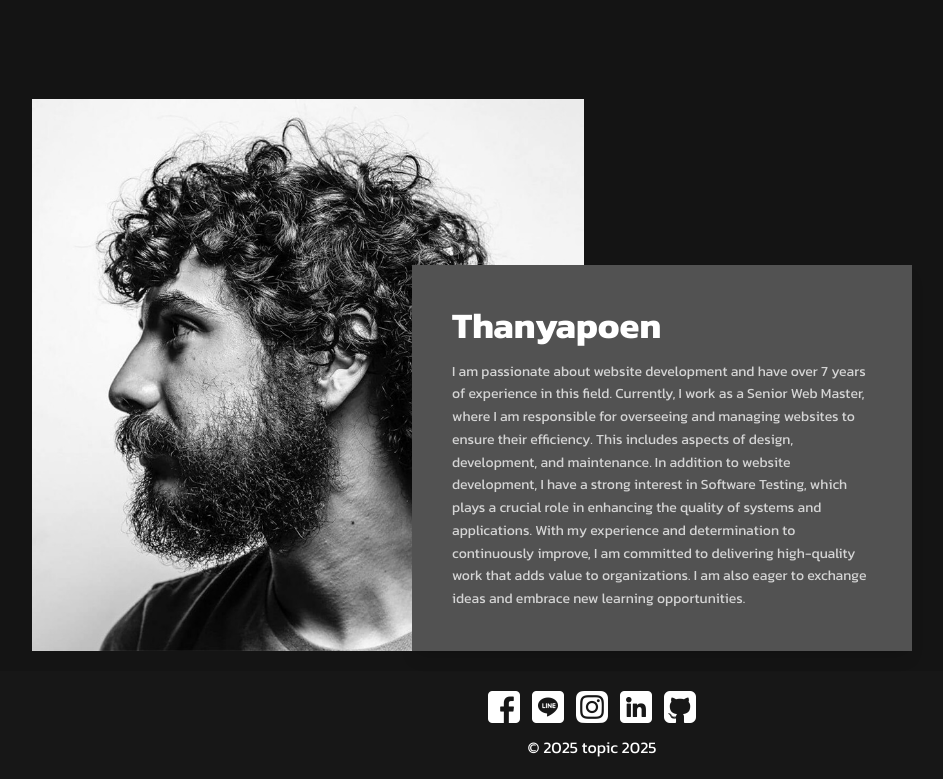
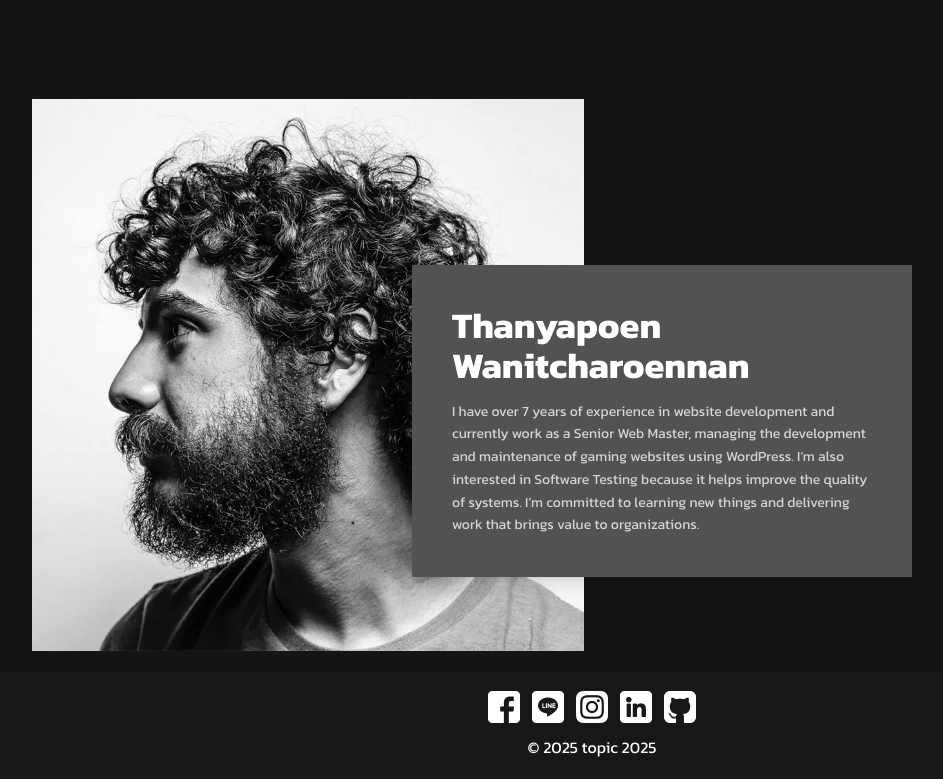
Before and after one commit to TopPic/resume, a Next.js app: page / in a window 1280 px wide. Shown: the part 1461-2240 px from the top of the page, without its empty margins (48-991 px from the left). Built offline with nearby package versions, Linux system fonts and the light colour scheme.

Commit message:
edit name

```diff
--- a/package.json
+++ b/package.json
@@ -12,6 +12,7 @@
     "@studio-freight/lenis": "^1.0.42",
     "aos": "^2.3.4",
     "gsap": "^3.12.7",
+    "lenis": "^1.1.20",
     "next": "^15.1.5",
     "react": "^19.0.0",
     "react-dom": "^19.0.0",
--- a/src/app/page.jsx
+++ b/src/app/page.jsx
@@ -1,71 +1,65 @@
-'use client';
+"use client";
 import React, { useState, useEffect } from "react";
 import Image from "next/image";
-import { pp, job, Sailian } from "./component/sweetalert"
-import styles from "./styles/Title.module.css"
-import { gsap } from 'gsap';
-import { ScrollTrigger } from 'gsap/ScrollTrigger';
-import SplitType from 'split-type';
-import Lenis from '@studio-freight/lenis';
+import { pp, job, Sailian } from "./component/sweetalert";
+import styles from "./styles/Title.module.css";
+import { gsap } from "gsap";
+import { ScrollTrigger } from "gsap/ScrollTrigger";
+import SplitType from "split-type";
+import Lenis from "@studio-freight/lenis";
 import AOS from "aos";
 import "aos/dist/aos.css"; //
 
-
 export default function Home() {
-
-
-
   useEffect(() => {
-
     AOS.init({
       // duration: 1000, // ความเร็วของอนิเมชัน (ในหน่วย ms)
-      once: false,     // ให้อนิเมชันทำงานครั้งเดียว (true) หรือทำซ้ำ (false)
+      once: false, // ให้อนิเมชันทำงานครั้งเดียว (true) หรือทำซ้ำ (false)
     });
 
+    gsap.registerPlugin(ScrollTrigger);
 
-    gsap.registerPlugin(ScrollTrigger)
-
-    const splitTypes = document.querySelectorAll('.reveal-type')
+    const splitTypes = document.querySelectorAll(".reveal-type");
 
     splitTypes.forEach((char, i) => {
+      const bg = char.dataset.bgColor;
+      const fg = char.dataset.fgColor;
 
-      const bg = char.dataset.bgColor
-      const fg = char.dataset.fgColor
+      const text = new SplitType(char, { types: "chars" });
 
-      const text = new SplitType(char, { types: 'chars' })
-
-      gsap.fromTo(text.chars,
+      gsap.fromTo(
+        text.chars,
         {
-          color: fg,  // เปลี่ยนเป็นสี foreground ก่อน
+          color: fg, // เปลี่ยนเป็นสี foreground ก่อน
         },
         {
-          color: bg,  // แล้วเปลี่ยนเป็นสีพื้นหลัง
+          color: bg, // แล้วเปลี่ยนเป็นสีพื้นหลัง
           duration: 0.3,
           stagger: 0.02,
           scrollTrigger: {
             trigger: char,
-            start: 'top 80%',
-            end: 'top 20%',
+            start: "top 80%",
+            end: "top 20%",
             scrub: true,
             markers: false,
-            toggleActions: 'play play reverse reverse'
-          }
-        })
-    })
+            toggleActions: "play play reverse reverse",
+          },
+        }
+      );
+    });
 
+    const lenis = new Lenis();
 
-    const lenis = new Lenis()
-
-    lenis.on('scroll', (e) => {
-      console.log(e)
-    })
+    lenis.on("scroll", (e) => {
+      console.log(e);
+    });
 
     function raf(time) {
-      lenis.raf(time)
-      requestAnimationFrame(raf)
+      lenis.raf(time);
+      requestAnimationFrame(raf);
     }
 
-    requestAnimationFrame(raf)
+    requestAnimationFrame(raf);
   }, []);
 
   return (
@@ -74,12 +68,19 @@ export default function Home() {
         <div className="container mx-auto">
           <div className="grid grid-cols-1 ">
             <div className="tracking-wider p-5">
-              <p className="font-normal text-xl text-center sm:text-left" data-aos="fade-up" data-aos-duration="1500">
-                Portfolio <br />
-                & Resume
+              <p
+                className="font-normal text-xl text-center sm:text-left"
+                data-aos="fade-up"
+                data-aos-duration="1500"
+              >
+                Portfolio <br />& Resume
               </p>
 
-              <p className="uppercase text-white font-extralight text-[1.5rem] md:text-[3rem] lg:text-[7rem] text-center sm:text-left" data-aos="fade-up" data-aos-duration="3000">
+              <p
+                className="uppercase text-white font-extralight text-[1.5rem] md:text-[3rem] lg:text-[7rem] text-center sm:text-left"
+                data-aos="fade-up"
+                data-aos-duration="3000"
+              >
                 Thanyaporn Wanitcharoennan
               </p>
               {/* <p className="uppercase text-center sm:text-left text-3xl sm:text-4xl lg:text-[10rem] text-white font-extralight mt-36">
@@ -148,22 +149,45 @@ export default function Home() {
       </div>
       {/* About */}
       <div className="">
-        <p className="px-20 pt-10 text-2xl flex items-center justify-center sm:justify-start" data-aos="fade-up" data-aos-duration="1500">
+        <p
+          className="px-20 pt-10 text-2xl flex items-center justify-center sm:justify-start"
+          data-aos="fade-up"
+          data-aos-duration="1500"
+        >
           About
-          <svg xmlns="http://www.w3.org/2000/svg" width="32" height="32" fill="#fff" viewBox="0 0 256 256"><path d="M200,88V192a8,8,0,0,1-8,8H88a8,8,0,0,1,0-16h84.69L58.34,69.66A8,8,0,0,1,69.66,58.34L184,172.69V88a8,8,0,0,1,16,0Z"></path></svg>
+          <svg
+            xmlns="http://www.w3.org/2000/svg"
+            width="32"
+            height="32"
+            fill="#fff"
+            viewBox="0 0 256 256"
+          >
+            <path d="M200,88V192a8,8,0,0,1-8,8H88a8,8,0,0,1,0-16h84.69L58.34,69.66A8,8,0,0,1,69.66,58.34L184,172.69V88a8,8,0,0,1,16,0Z"></path>
+          </svg>
           {/* <FontAwesomeIcon icon={faArrowRight} className="ml-2 text-blue-500" /> */}
         </p>
       </div>
 
       <div className="container mx-auto">
-
-        <div className={`${styles.section} section  text-[1.5rem] md:text-[3rem] lg:text-[7rem] p-5 py-10 `}>
-          <p className="reveal-type text-[1.5rem] md:text-[3rem] lg:text-[7rem] font-extralight" data-bg-color="#fff" data-fg-color="#404142">Passionate about web development with 7+ years of experience.</p>
+        <div
+          className={`${styles.section} section  text-[1.5rem] md:text-[3rem] lg:text-[7rem] p-5 py-10 `}
+        >
+          <p
+            className="reveal-type text-[1.5rem] md:text-[3rem] lg:text-[7rem] font-extralight"
+            data-bg-color="#fff"
+            data-fg-color="#404142"
+          >
+            Passionate about web development with 7+ years of experience.
+          </p>
         </div>
 
         <div className="grid grid-cols-1 sm:grid-cols-2 gap-4 px-5 sm:px-10 lg:px-20 mt-10 relative">
           {/* Section Image */}
-          <div className="flex justify-center sm:justify-start" data-aos="fade-up" data-aos-duration="1500">
+          <div
+            className="flex justify-center sm:justify-start"
+            data-aos="fade-up"
+            data-aos-duration="1500"
+          >
             <Image
               aria-hidden
               src="/images/main_photo.jpg"
@@ -175,20 +199,21 @@ export default function Home() {
           </div>
 
           {/* Section Content */}
-          <div className="bg-neutral-600 text-white p-6 sm:p-10 shadow-lg sm:max-w-[500px] sm:absolute sm:right-[25%] sm:top-[20%] lg:top-[30%]" data-aos="fade-up" data-aos-duration="2000">
-            <h3 className="text-3xl sm:text-4xl font-bold mb-4">Thanyapoen</h3>
+          <div
+            className="bg-neutral-600 text-white p-6 sm:p-10 shadow-lg sm:max-w-[500px] sm:absolute sm:right-[25%] sm:top-[20%] lg:top-[30%]"
+            data-aos="fade-up"
+            data-aos-duration="2000"
+          >
+            <h3 className="text-3xl sm:text-4xl font-bold mb-4">
+              Thanyapoen Wanitcharoennan
+            </h3>
             <p className="text-neutral-300 text-sm sm:text-md leading-relaxed">
-            I am passionate about website development and have over 7 years of
-              experience in this field. Currently, I work as a Senior Web
-              Master, where I am responsible for overseeing and managing
-              websites to ensure their efficiency. This includes aspects of
-              design, development, and maintenance. In addition to website
-              development, I have a strong interest in Software Testing, which
-              plays a crucial role in enhancing the quality of systems and
-              applications. With my experience and determination to continuously
-              improve, I am committed to delivering high-quality work that adds
-              value to organizations. I am also eager to exchange ideas and
-              embrace new learning opportunities.
+              I have over 7 years of experience in website development and
+              currently work as a Senior Web Master, managing the development
+              and maintenance of gaming websites using WordPress. I’m also
+              interested in Software Testing because it helps improve the
+              quality of systems. I’m committed to learning new things and
+              delivering work that brings value to organizations.
             </p>
           </div>
         </div>
@@ -376,7 +401,6 @@ export default function Home() {
           <p className="text-center pt-3">© 2025 topic 2025</p>
         </div>
       </footer>
-
     </>
   );
 }
```
Also changed, not shown: 1 other file (tests, documents, lock files or other folders).
